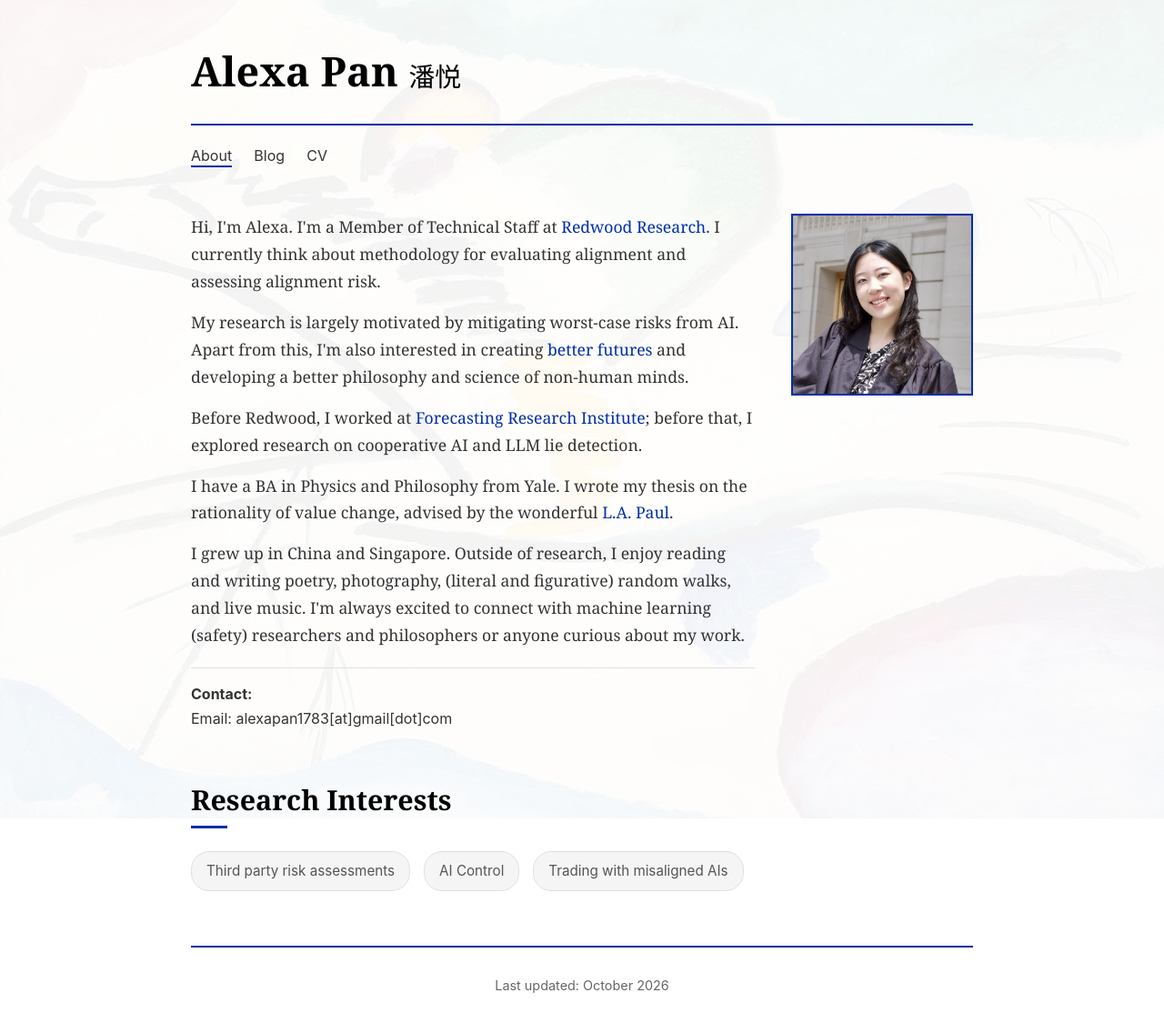
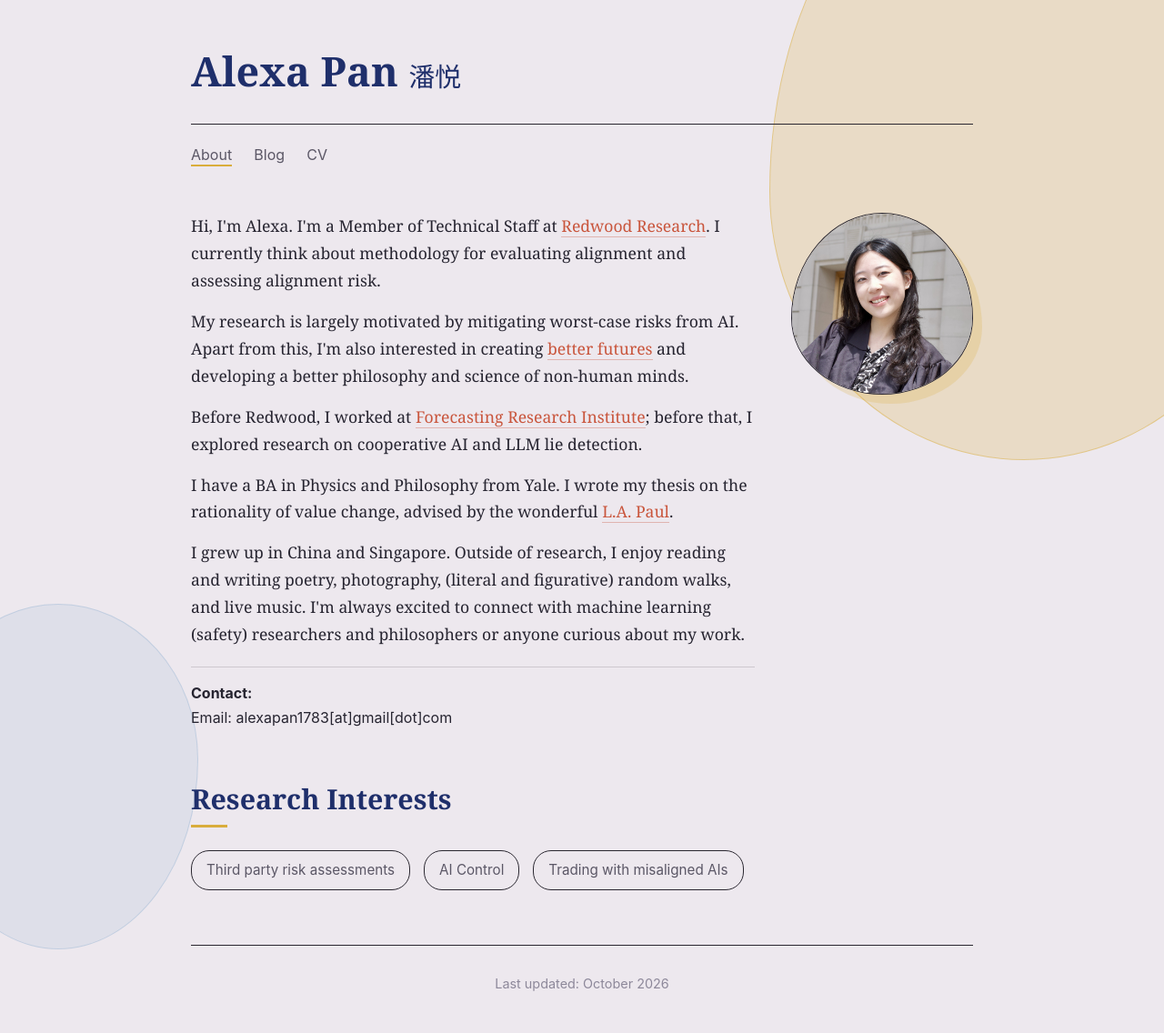
Before and after one commit to Alexa-Pan/Alexa-Pan.github.io, a Jekyll site: the page built from index.html, in a window 1280 px wide. Shown: the whole page at 91% size. Built offline with Jekyll 4.4.1, drawn with Linux system fonts in a browser that asks for light colours.

Commit message:
Mock up a palette after af Klint's The Ten Largest and Mondrian's Amaryllis
Pale mauve paper, Prussian blue headings, vermilion links, black hairline
rules, ochre as the small accent, and two faint ovoids in place of the
Kandinsky background. Portrait cropped to an egg with an ochre offset.

Co-Authored-By: Claude Fable 5.1 <noreply@anthropic.com>

```diff
--- a/_layouts/default.html
+++ b/_layouts/default.html
@@ -5,7 +5,7 @@
     <meta name="viewport" content="width=device-width, initial-scale=1.0">
     {% if page.url == "/" %}<title>Alexa Pan Yue 潘悦</title>{% seo title=false %}{% else %}{% seo %}{% endif %}
     {% feed_meta %}
-    <link rel="stylesheet" href="{{ '/assets/css/site.css' | relative_url }}">
+    <link rel="stylesheet" href="{{ '/assets/css/site.css' | relative_url }}?v={{ site.time | date: '%s' }}">
     {% if page.math %}
     <script>
         window.MathJax = {
--- a/assets/css/site.css
+++ b/assets/css/site.css
@@ -1,3 +1,20 @@
+/* ---------- palette: af Klint's mauve ground and ochre, Mondrian's Prussian blue and vermilion ---------- */
+:root {
+    --paper: #ede8ee;
+    --paper-deep: #e3dce6;
+    --ink: #262430;
+    --ink-soft: #5b5766;
+    --ink-faint: #8d889a;
+    --prussian: #1f2f6b;
+    --vermilion: #c9553c;
+    --vermilion-deep: #a33f2a;
+    --ochre: #d9ad3c;
+    --ochre-pale: rgba(217, 173, 60, 0.22);
+    --powder: #a9bfd8;
+    --line: #2a2730;
+    --hair: rgba(38, 36, 48, 0.16);
+}
+
 /* ---------- shared ---------- */
 * {
     margin: 0;
@@ -8,39 +25,54 @@
 body {
     font-family: Georgia, 'Times New Roman', serif;
     line-height: 1.7;
-    color: #333;
-    background-color: #fff;
+    color: var(--ink);
+    background-color: var(--paper);
     max-width: 900px;
     margin: 0 auto;
     padding: 40px 20px;
     position: relative;
 }
 
-/* Constructivist art background */
+/* One large pale ovoid, after the egg-forms in The Ten Largest, sitting behind the header */
 body::before {
     content: '';
     position: fixed;
-    top: 0;
-    left: 0;
-    width: 100%;
-    height: 100%;
-    background-image: url('/kandinsky-background.jpg');
-    background-size: cover;
-    background-position: center;
-    background-repeat: no-repeat;
-    opacity: 0.05;
+    top: -22vmin;
+    right: -14vmin;
+    width: 62vmin;
+    height: 78vmin;
+    border-radius: 50% 50% 50% 50% / 58% 58% 42% 42%;
+    background: var(--ochre-pale);
+    border: 1.5px solid rgba(217, 173, 60, 0.45);
     z-index: -1;
+    pointer-events: none;
+}
+
+/* a second, smaller one low on the left, in powder blue */
+body::after {
+    content: '';
+    position: fixed;
+    bottom: -16vmin;
+    left: -10vmin;
+    width: 34vmin;
+    height: 42vmin;
+    border-radius: 50% 50% 50% 50% / 45% 45% 55% 55%;
+    background: rgba(169, 191, 216, 0.22);
+    border: 1.5px solid rgba(169, 191, 216, 0.55);
+    z-index: -1;
+    pointer-events: none;
 }
 
 a {
-    color: #002fa7;
+    color: var(--vermilion);
     text-decoration: none;
-    transition: opacity 0.3s ease;
+    border-bottom: 1px solid rgba(201, 85, 60, 0.35);
+    transition: color 0.3s ease, border-color 0.3s ease;
 }
 
 a:hover {
-    opacity: 0.7;
-    text-decoration: underline;
+    color: var(--vermilion-deep);
+    border-bottom-color: var(--vermilion-deep);
 }
 
 header {
@@ -52,7 +84,7 @@ h1 {
     font-size: 2.8rem;
     font-weight: 700;
     margin-bottom: 10px;
-    color: #000;
+    color: var(--prussian);
 }
 
 h1 .cn {
@@ -63,12 +95,13 @@ h1 .cn {
 nav {
     margin-top: 20px;
     padding-top: 20px;
-    border-top: 2px solid #002fa7;
+    border-top: 1px solid var(--line);
 }
 
 nav a {
-    color: #333;
+    color: var(--ink-soft);
     text-decoration: none;
+    border-bottom: none;
     margin-right: 20px;
     font-size: 1rem;
     transition: color 0.3s ease;
@@ -77,7 +110,7 @@ nav a {
 }
 
 nav a:hover {
-    color: #002fa7;
+    color: var(--vermilion);
     opacity: 1;
     text-decoration: none;
 }
@@ -89,7 +122,7 @@ nav a::after {
     height: 2px;
     bottom: -3px;
     left: 0;
-    background-color: #002fa7;
+    background-color: var(--ochre);
     transition: width 0.3s ease;
 }
 
@@ -101,9 +134,9 @@ nav a.active::after {
 footer {
     margin-top: 60px;
     padding-top: 30px;
-    border-top: 2px solid #002fa7;
+    border-top: 1px solid var(--line);
     text-align: center;
-    color: #666;
+    color: var(--ink-faint);
     font-size: 0.9rem;
     font-family: -apple-system, BlinkMacSystemFont, 'Segoe UI', Roboto, sans-serif;
 }
@@ -112,7 +145,7 @@ footer {
     text-align: center;
     margin-top: 100px;
     font-size: 1.3rem;
-    color: #666;
+    color: var(--ink-faint);
     font-style: italic;
 }
 
@@ -138,7 +171,9 @@ footer {
     height: 200px;
     object-fit: cover;
     display: block;
-    border: 2px solid #002fa7;
+    border: 1px solid var(--line);
+    border-radius: 50% 50% 50% 50% / 58% 58% 42% 42%;
+    box-shadow: 10px 10px 0 var(--ochre-pale);
 }
 
 .bio p {
@@ -149,7 +184,7 @@ footer {
 .contact {
     margin-top: 20px;
     padding-top: 15px;
-    border-top: 1px solid #e0e0e0;
+    border-top: 1px solid var(--hair);
     font-family: -apple-system, BlinkMacSystemFont, 'Segoe UI', Roboto, sans-serif;
 }
 
@@ -162,7 +197,7 @@ h2 {
     font-size: 1.9rem;
     font-weight: 700;
     margin-bottom: 20px;
-    color: #000;
+    color: var(--prussian);
     position: relative;
     display: inline-block;
 }
@@ -172,7 +207,7 @@ h2::after {
     position: absolute;
     width: 40px;
     height: 3px;
-    background-color: #002fa7;
+    background-color: var(--ochre);
     bottom: -5px;
     left: 0;
 }
@@ -185,19 +220,19 @@ h2::after {
 }
 
 .interest-tag {
-    background-color: #f5f5f5;
+    background-color: transparent;
     padding: 8px 16px;
     border-radius: 20px;
     font-size: 0.95rem;
-    color: #555;
-    border: 1px solid #e0e0e0;
+    color: var(--ink-soft);
+    border: 1px solid var(--line);
     transition: all 0.3s ease;
     font-family: -apple-system, BlinkMacSystemFont, 'Segoe UI', Roboto, sans-serif;
 }
 
 .interest-tag:hover {
-    border-color: #002fa7;
-    color: #002fa7;
+    background-color: var(--ochre-pale);
+    color: var(--prussian);
 }
 
 /* ---------- cv page ---------- */
@@ -212,7 +247,7 @@ h2::after {
 
 .post-list li {
     padding: 28px 0;
-    border-bottom: 1px solid #e0e0e0;
+    border-bottom: 1px solid var(--hair);
 }
 
 .post-list li:first-child {
@@ -228,7 +263,7 @@ h2::after {
     font-size: 0.85rem;
     letter-spacing: 0.06em;
     text-transform: uppercase;
-    color: #666;
+    color: var(--ink-faint);
     margin-bottom: 4px;
 }
 
@@ -243,17 +278,16 @@ h2::after {
 }
 
 .post-list h2 a {
-    color: #000;
+    color: var(--prussian);
+    border-bottom: none;
 }
 
 .post-list h2 a:hover {
-    color: #002fa7;
-    opacity: 1;
-    text-decoration: none;
+    color: var(--vermilion);
 }
 
 .post-desc {
-    color: #555;
+    color: var(--ink-soft);
     font-size: 1.05rem;
 }
 
@@ -280,7 +314,7 @@ h2::after {
 .post-body h2,
 .post-body h3,
 .post-body h4 {
-    color: #000;
+    color: var(--prussian);
     margin-top: 2em;
     line-height: 1.3;
     display: block;
@@ -304,9 +338,9 @@ h2::after {
 }
 
 .post-body blockquote {
-    border-left: 3px solid #002fa7;
+    border-left: 1px solid var(--line);
     padding-left: 20px;
-    color: #555;
+    color: var(--ink-soft);
     font-style: italic;
 }
 
@@ -320,16 +354,16 @@ h2::after {
 .post-body code {
     font-family: ui-monospace, SFMono-Regular, Menlo, Consolas, monospace;
     font-size: 0.9em;
-    background-color: #f5f5f5;
+    background-color: var(--paper-deep);
     padding: 2px 5px;
     border-radius: 3px;
 }
 
 .post-body pre {
-    background-color: #f5f5f5;
+    background-color: var(--paper-deep);
     padding: 16px 20px;
     overflow-x: auto;
-    border-left: 3px solid #002fa7;
+    border-left: 1px solid var(--line);
     line-height: 1.5;
 }
 
@@ -347,33 +381,39 @@ h2::after {
 
 .post-body th,
 .post-body td {
-    border-bottom: 1px solid #e0e0e0;
+    border-bottom: 1px solid var(--hair);
     padding: 8px 12px;
     text-align: left;
 }
 
 .post-body th {
-    border-bottom: 2px solid #002fa7;
+    border-bottom: 1px solid var(--line);
     font-family: -apple-system, BlinkMacSystemFont, 'Segoe UI', Roboto, sans-serif;
     font-size: 0.9rem;
 }
 
 .post-body hr {
     border: none;
-    border-top: 1px solid #e0e0e0;
+    border-top: 1px solid var(--line);
     margin: 2.5em 0;
 }
 
 .post-body .footnotes {
     margin-top: 3em;
     padding-top: 1.5em;
-    border-top: 1px solid #e0e0e0;
+    border-top: 1px solid var(--line);
     font-size: 0.95rem;
-    color: #555;
+    color: var(--ink-soft);
 }
 
 .post-body .footnotes ol {
     padding-left: 1.4em;
+}
+
+.post-back a,
+.post-body .reversefootnote,
+.post-body .footnote {
+    border-bottom: none;
 }
 
 .post-back {
```
Also changed, not shown: kandinsky-background.jpg (deleted).
